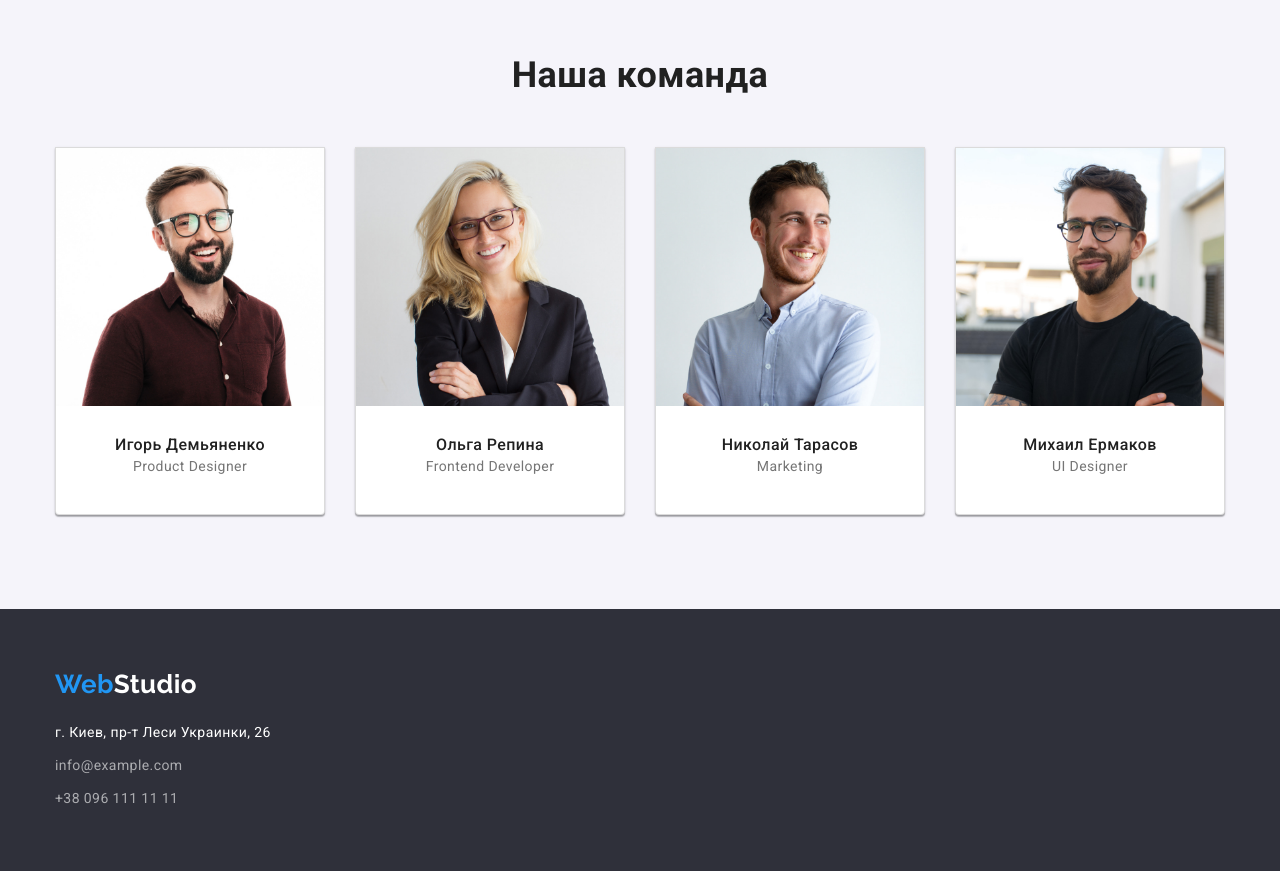
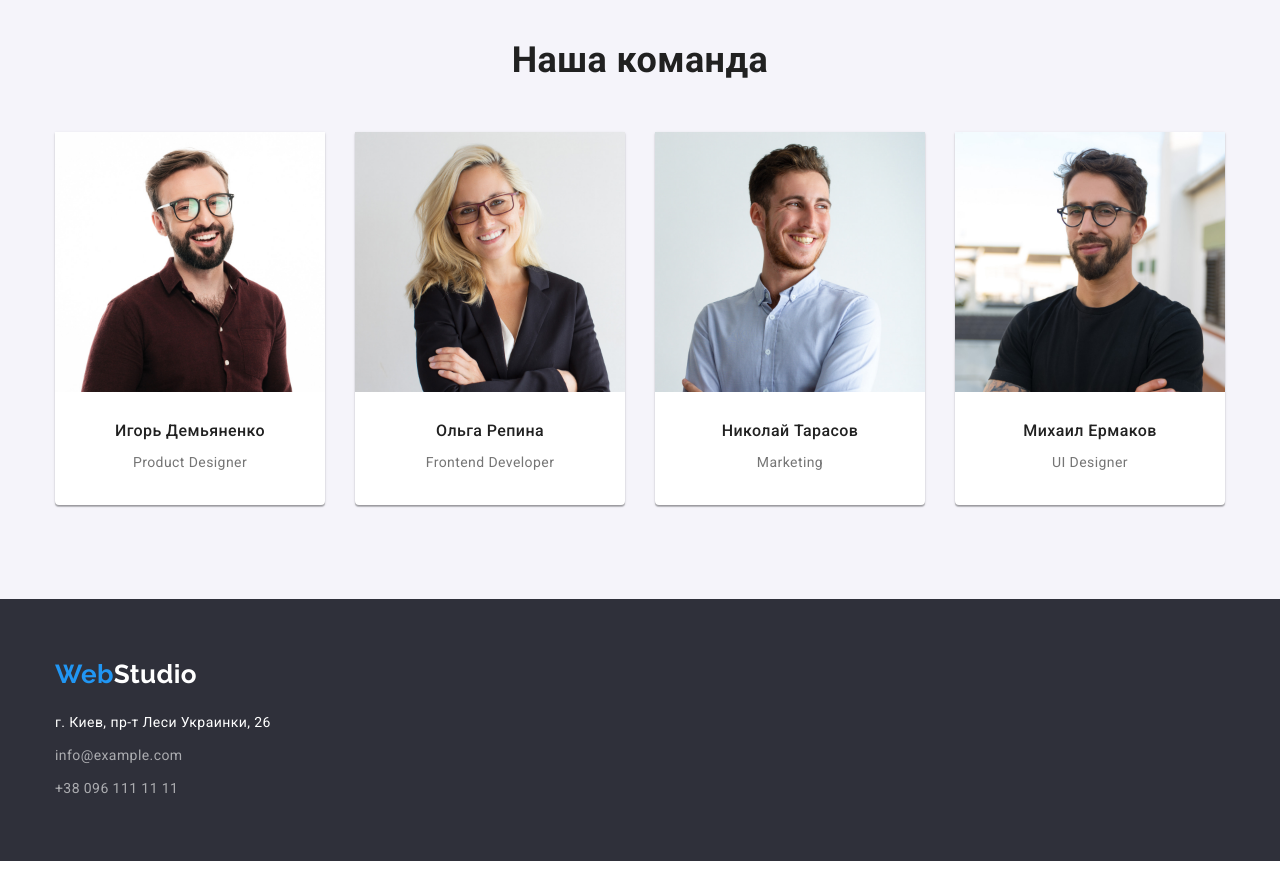
Before and after one commit to Golub-Alexandr/goit-markup-hw-08, a plain HTML site: page index.html in a window 1280 px wide. Shown: the part 1500-2371 px from the top of the page. Drawn offline with nearby package versions, Linux system fonts and the light colour scheme.

Commit message:
last edits
css edits

```diff
--- a/css/styles.css
+++ b/css/styles.css
@@ -13,8 +13,6 @@
 --btn-bg-cl:#F5F4FA;
 }
 
-
-
 body {
 	font-family:var(--main-font);
 	color:var(--main-txt-color);
@@ -24,7 +22,6 @@ body {
 }
 
 h1,h2,h3,h4,h5,h6,p {
-	display: block;
 	margin: 0px;
 }
 
@@ -89,7 +86,6 @@ img {
 /*header section*/
 
 .header {
-	background-color: var(--main-bg-cl);
 	border-bottom: 1px solid #ECECEC;
 }
 
@@ -121,7 +117,6 @@ img {
 	color: var(--secondary-txt-cl);
 }
 
-
 .navigation-list{
 	display: flex;
 	align-items: center;
@@ -132,7 +127,6 @@ img {
 .navigation-item:not(:last-child) {
 	margin-right: 50px;
 }
-
 
 .navigation-link{
 	display: block;
@@ -229,7 +223,6 @@ img {
 	border-width: 0;
 	border-radius: 4px;
 	box-shadow: 0px 4px 4px rgba(0, 0, 0, 0.15);
-
 }
 
 .hero-btn:hover,
@@ -258,7 +251,6 @@ img {
 }
 
 .about-title{
-	margin-top: 15px;
 	margin-bottom: 10px;
 	font-weight: 700;
 	font-size: 14px;
@@ -273,6 +265,7 @@ img {
 	}
 
 /*work section*/
+
 .work{
 	padding-top: 0px;
 }
@@ -288,9 +281,7 @@ img {
 }
 
 .work-list{
-	margin-top: 50px;
 	display: flex;
-	justify-content: center;
 }
 
 .work-item{
@@ -318,19 +309,15 @@ img {
 
 .team-list {
 	display: flex;
-	justify-content: center;
-	margin-top: 50px;
 }
 
 .team-item {
 	background-color: var(--main-bg-cl);
 	text-align: center;
-	border: 1px solid rgba(0, 0, 0, 0.14);
 	box-shadow: 0px 1px 3px rgba(0, 0, 0, 0.12),
 		0px 1px 1px rgba(0, 0, 0, 0.14),
 		0px 2px 1px rgba(0, 0, 0, 0.2);
 	border-radius: 0px 0px 4px 4px;
-	height: 368px;
 }
 
 .team-item:not(:last-child) {
@@ -339,6 +326,7 @@ img {
 
 .team-subtitle{
 	margin-top: 30px;
+	margin-bottom: 10px;
 	font-weight: 500;
 	font-size: 16px;
 	line-height: 1.18;
@@ -378,14 +366,14 @@ img {
 	font-size: 14px;
 	line-height: 1.71;
 	color: #FFFFFF99;
-
-	display: inline-block;
-	margin: 0px;
 }
 
 .footer-phone,
 .footer-mail{
 	display: block;
+}
+
+.footer-contacts-item{
 	margin-top: 9px;
 }
 
```
